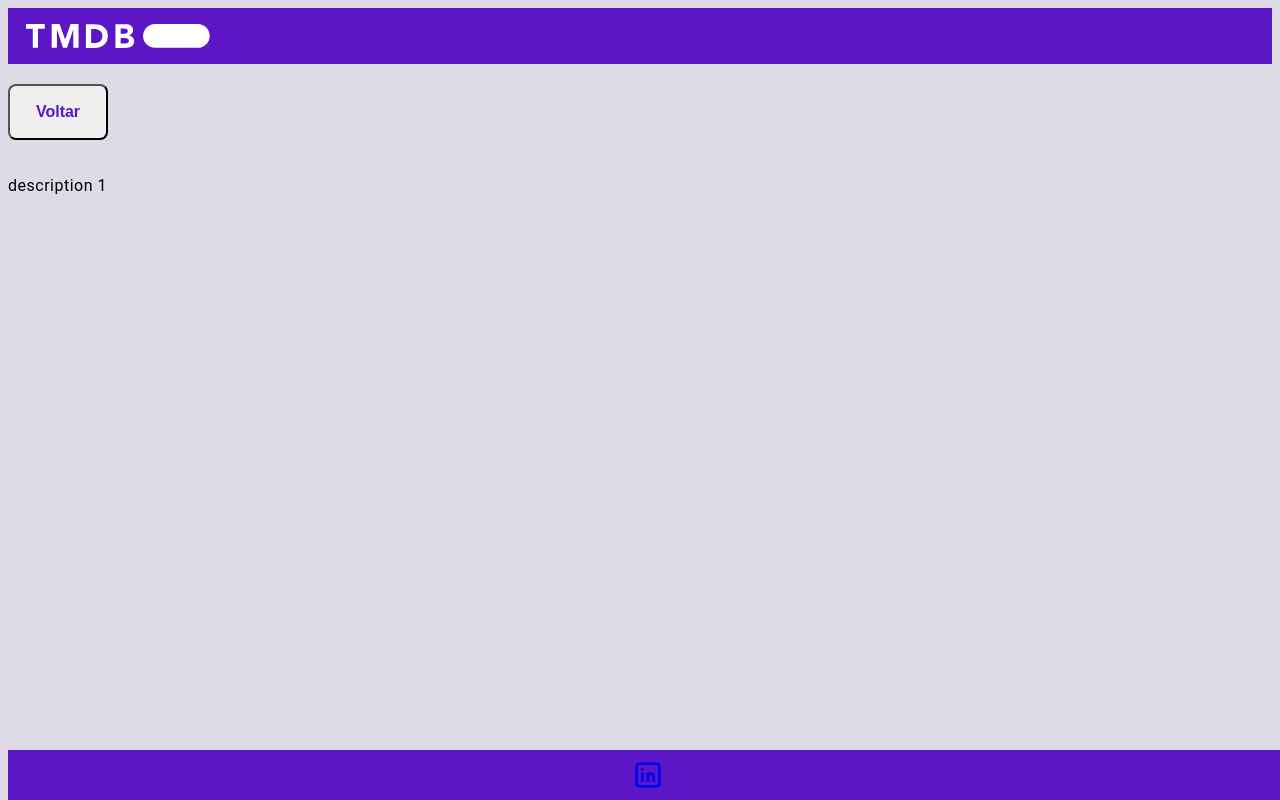
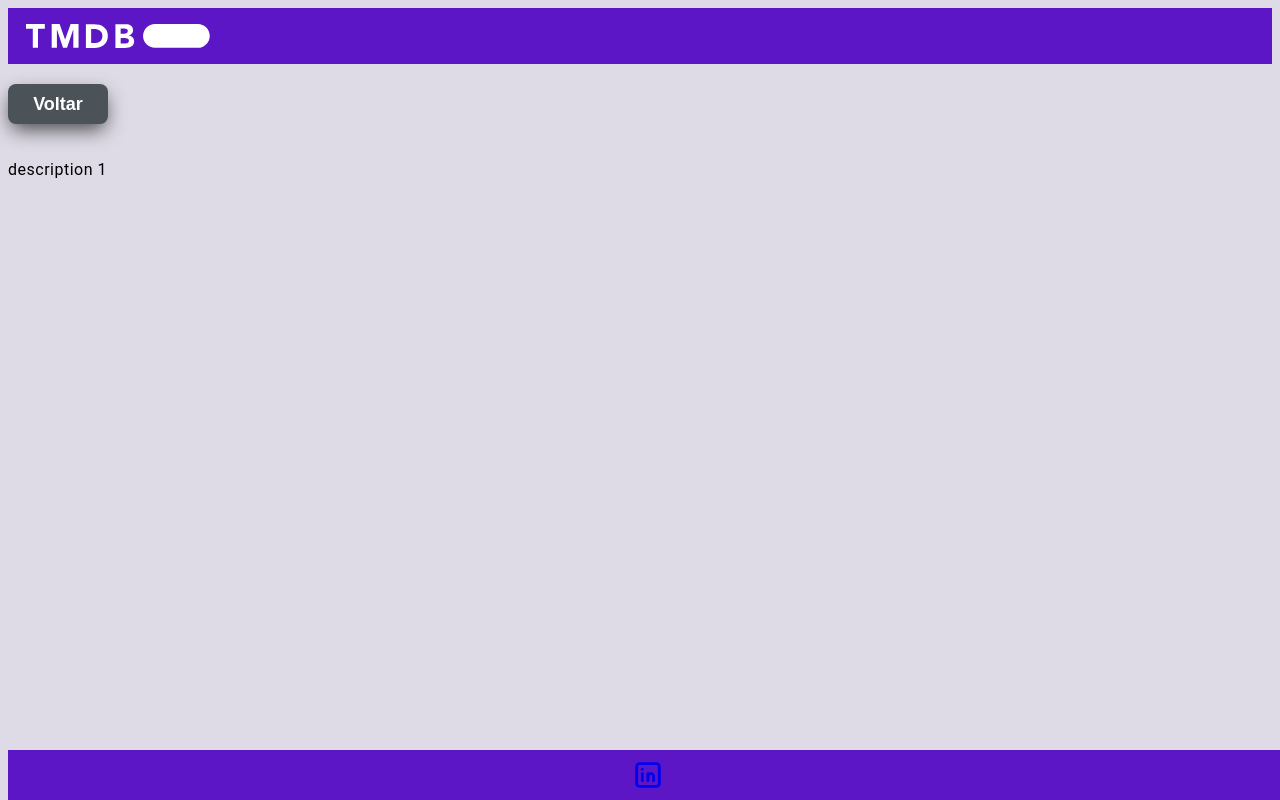
Before and after one commit to juuuliaramos/movies-tmdb, a React (Create React App) app: page /description/1 in a window 1280 px wide. Built offline with nearby package versions, Linux system fonts and the light colour scheme.

Commit message:
fix: changing back button and adding redirect to home

```diff
--- a/src/components/BackButton/index.jsx
+++ b/src/components/BackButton/index.jsx
@@ -7,7 +7,6 @@ function BackButton() {
 
 	function HandleClickedButton() {
 		navigate('/');
-		console.log('chegou');
 	}
 
 	return (
--- a/src/components/BackButton/style.js
+++ b/src/components/BackButton/style.js
@@ -4,10 +4,13 @@ import styled from 'styled-components';
 
 export const BackButtonWrapper = styled.button`
 	width: 100px;
-	height: 56px;
+	height: 40px;
 	margin: 20px 0;
-	color: #5c16c5;
-	font-size: 16px;
+	color: white;
+	font-size: 18px;
 	font-weight: 700;
+	border: none;
 	border-radius: 8px;
+	box-shadow: 0px 8px 20px -3px rgba(0, 0, 0, 0.7);
+	background-color: #4b5358;
 `;
```
